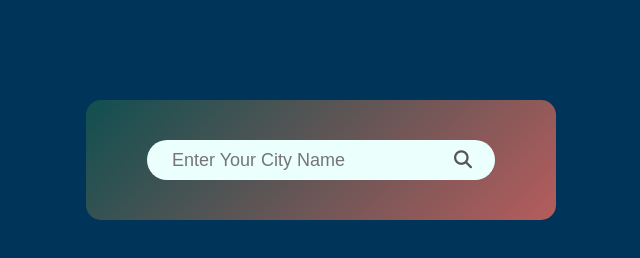
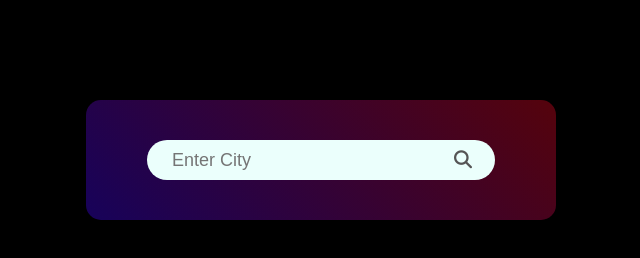
Before and after one commit to Mohamedali1111/PRODIGY_WD_05, a plain HTML site: page index.html in a window 1280 px wide. Shown: the whole page, without its empty margins (319-959 px from the left). Drawn offline with Linux system fonts and the light colour scheme.

Commit message:
change color

```diff
--- a/index.html
+++ b/index.html
@@ -12,7 +12,7 @@
 <body>
     <div class="card">
         <div class="search">
-            <input type="text" placeholder="Enter Your City Name" spellcheck="false">
+            <input type="text" placeholder="Enter City" spellcheck="false">
             <button><i class="fa-solid fa-magnifying-glass"></i></button>
         </div>
         <div class="weather">
--- a/public/css/style.css
+++ b/public/css/style.css
@@ -5,7 +5,7 @@
 }
 
 body {
-    background-color: #003459;
+    background-color: #000000;
     display: flex;
     justify-content: center;
     align-items: center;
@@ -14,7 +14,7 @@ body {
 .card {
     width: 90%;
     max-width: 470px;
-    background: linear-gradient(135deg, #114f50, #b65c5c);
+    background: linear-gradient(45deg, #17025a, #55030c);
     margin: 100px auto 0;
     padding: 40px 35px;
     border-radius: 15px;
```
